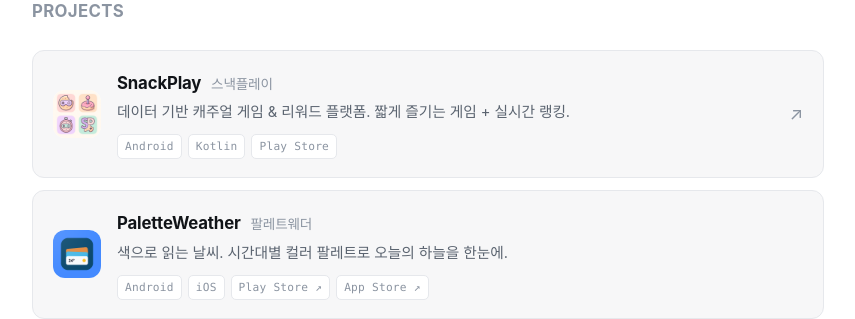
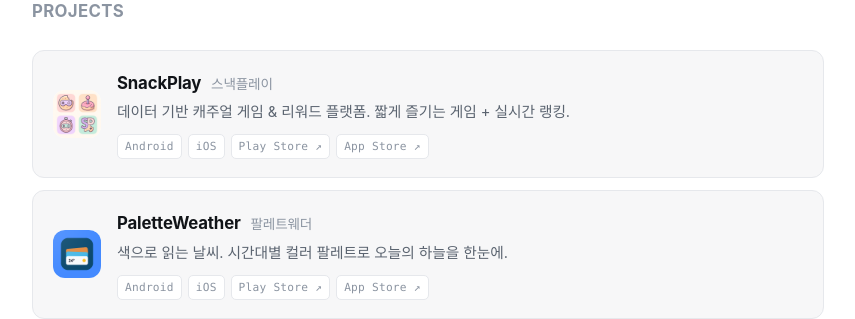
Before and after one commit to glenn-yu/glenn-yu.github.io, a Jekyll site: the page built from index.html, in a window 1280 px wide and 900 px high, scrolled down 374 px. Shown: the part 157-476 px from the top of the window, without its empty margins (212-1067 px from the left). Built offline with Jekyll 4.4.1, drawn with Linux system fonts in a browser that asks for light colours; some web fonts are replaced; the list of posts is cut into pages by our own code.

Commit message:
feat: add App Store link to SnackPlay card
Co-Authored-By: Claude Opus 4.8 (1M context) <noreply@anthropic.com>

```diff
--- a/index.html
+++ b/index.html
@@ -20,19 +20,19 @@ layout: default
   <header class="section-header">
     <h2>Projects</h2>
   </header>
-  <a class="project-card" href="https://play.google.com/store/apps/details?id=com.gwangy.snackplay" target="_blank" rel="noopener">
+  <div class="project-card">
     <img class="project-icon" src="{{ '/assets/projects/snackplay.png' | relative_url }}" alt="SnackPlay 앱 아이콘" width="48" height="48" loading="lazy">
     <span class="project-body">
       <span class="project-title">SnackPlay <small>스낵플레이</small></span>
       <span class="project-desc">데이터 기반 캐주얼 게임 &amp; 리워드 플랫폼. 짧게 즐기는 게임 + 실시간 랭킹.</span>
       <span class="project-meta">
         <span class="project-tag">Android</span>
-        <span class="project-tag">Kotlin</span>
-        <span class="project-tag">Play Store</span>
+        <span class="project-tag">iOS</span>
+        <a class="project-tag project-tag-link" href="https://play.google.com/store/apps/details?id=com.gwangy.snackplay" target="_blank" rel="noopener">Play Store ↗</a>
+        <a class="project-tag project-tag-link" href="https://apps.apple.com/kr/app/id6787878602" target="_blank" rel="noopener">App Store ↗</a>
       </span>
     </span>
-    <span class="project-arrow">↗</span>
-  </a>
+  </div>
   <div class="project-card">
     <img class="project-icon" src="{{ '/assets/projects/paletteweather.png' | relative_url }}" alt="PaletteWeather 앱 아이콘" width="48" height="48" loading="lazy">
     <span class="project-body">
```
